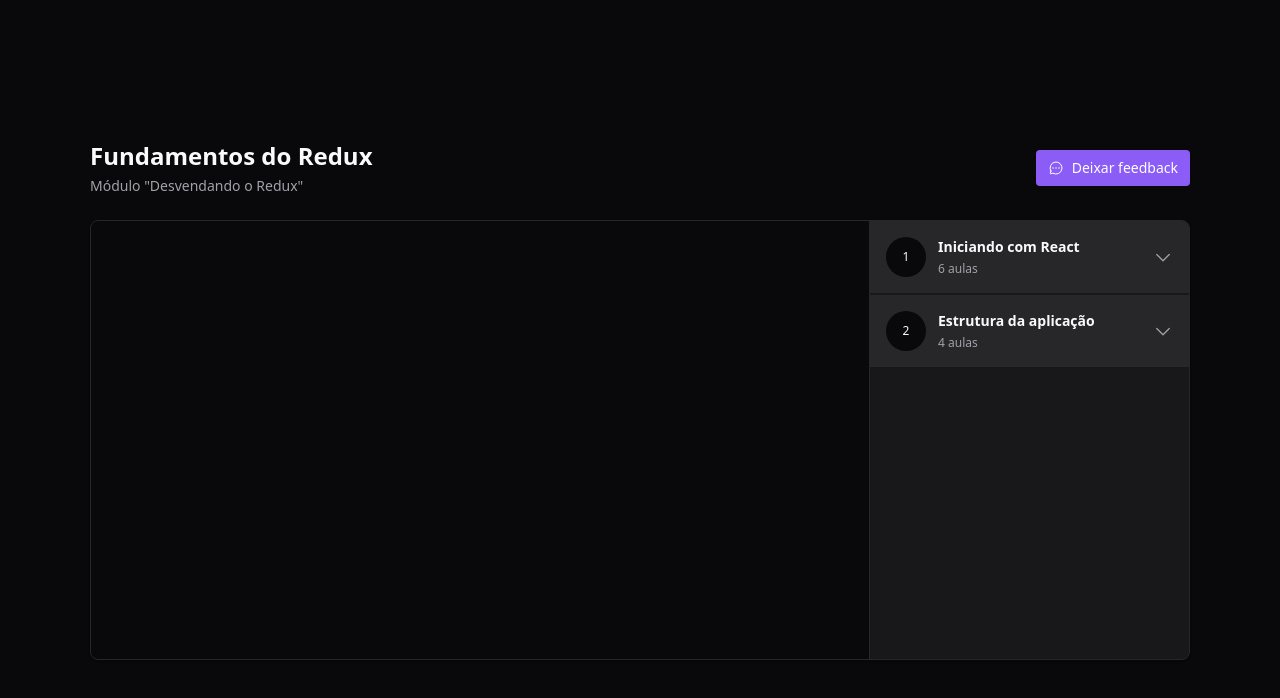
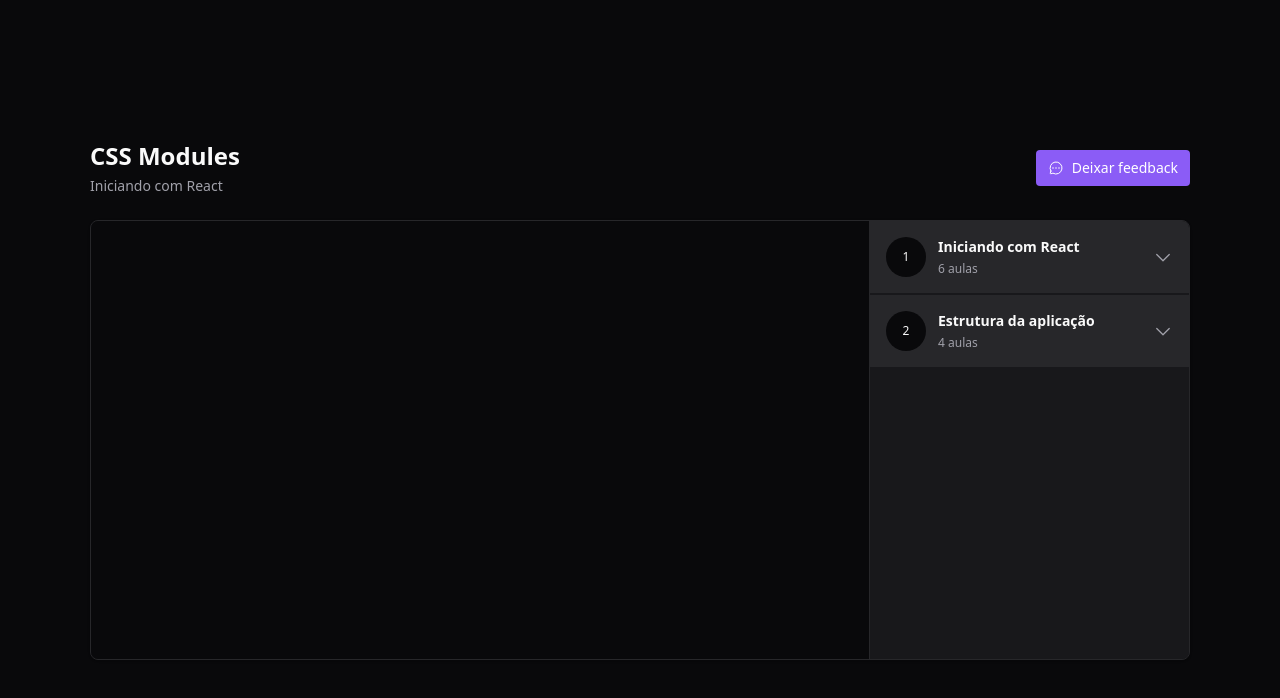
Before and after one commit to pedrocmoreira/ignite_react_redux_zustand, a React (Vite) app: page / in a window 1280 px wide. Shown: the top 698 px of the page. Built offline with nearby package versions, Linux system fonts and the light colour scheme.

Commit message:
destacando aula atual

```diff
--- a/src/components/Header.tsx
+++ b/src/components/Header.tsx
@@ -1,8 +1,19 @@
+import { useAppSelector } from "../store";
+
 export function Header() {
+  const {currentModule, currentLesson } = useAppSelector(state => {
+    const {currentLessonIndex, currentModuleIndex} = state.player;
+
+    const currentModule = state.player.course.modules[currentModuleIndex]
+    const currentLesson = state.player.course.modules[currentModuleIndex].lessons[currentLessonIndex]
+
+    return { currentModule, currentLesson};
+  })
+
   return (
     <div className="flex flex-col gap-1">
-      <h1 className="text-2xl font-bold">Fundamentos do Redux</h1>
-      <span className="text-sm text-zinc-400">Módulo "Desvendando o Redux"</span>
+      <h1 className="text-2xl font-bold">{currentLesson.title}</h1>
+      <span className="text-sm text-zinc-400">{currentModule.title}</span>
     </div>
   )
 }
--- a/src/components/Lesson.tsx
+++ b/src/components/Lesson.tsx
@@ -1,17 +1,27 @@
 
 
-import { VideoCamera } from "phosphor-react";
+import { PlayCircle, VideoCamera } from "phosphor-react";
 
 interface LessonProps {
   title: string;
   duration: string;
+  isCurrent?: boolean;
   onPlay: () => void;
 }
 
-export function Lesson({ title, duration, onPlay }: LessonProps) {
+export function Lesson({ title, duration, onPlay, isCurrent = false }: LessonProps) {
   return (
-    <button onClick={onPlay} className='flex items-center gap-3 text-sm text-zinc-400'>
-      <VideoCamera className='w-4 h-4 text-zinc-500' />
+    <button
+      onClick={onPlay}
+      data-active={isCurrent}
+      disabled={isCurrent}
+      className='flex items-center gap-3 text-sm text-zinc-400 data-[active=true]:text-emerald-400 enabled:hover:text-zinc-100'
+    >
+      {isCurrent ? (
+        <PlayCircle className="h-4 w-4 text-emerald-400" />
+      ) : (
+        <VideoCamera className='w-4 h-4 text-zinc-500' />
+      )}
       <span>{title}</span>
       <span className='ml-auto font-mono text-xs text-zinc-500'>{duration}</span>
     </button>
--- a/src/components/Module.tsx
+++ b/src/components/Module.tsx
@@ -16,7 +16,11 @@
 export function Module({ moduleIndex, title, amountOfLessons }: ModuleProps) {
   const dispatch = useDispatch();
 
+  const {currentModuleIndex, currentLessonIndex} = useAppSelector(state => {
+    const {currentModuleIndex, currentLessonIndex} = state.player;
 
+    return {currentModuleIndex, currentLessonIndex}
+  })
 
   const lessons = useAppSelector((state) => {
     return state.player.course.modules[moduleIndex].lessons;
@@ -40,12 +44,15 @@
       <Colapsible.Content>
         <nav className='relative flex flex-col gap-4 p-6'>
           {lessons.map((lesson, lessonIndex) => {
+            const isCurrent = currentModuleIndex === moduleIndex && currentLessonIndex === lessonIndex;
+
             return (
               <Lesson
                 key={lesson.id}
                 title={lesson.title}
                 duration={lesson.duration}
                 onPlay={() => dispatch(play([moduleIndex, lessonIndex]))}
+                isCurrent={isCurrent}
               />
             )
           })}
```
